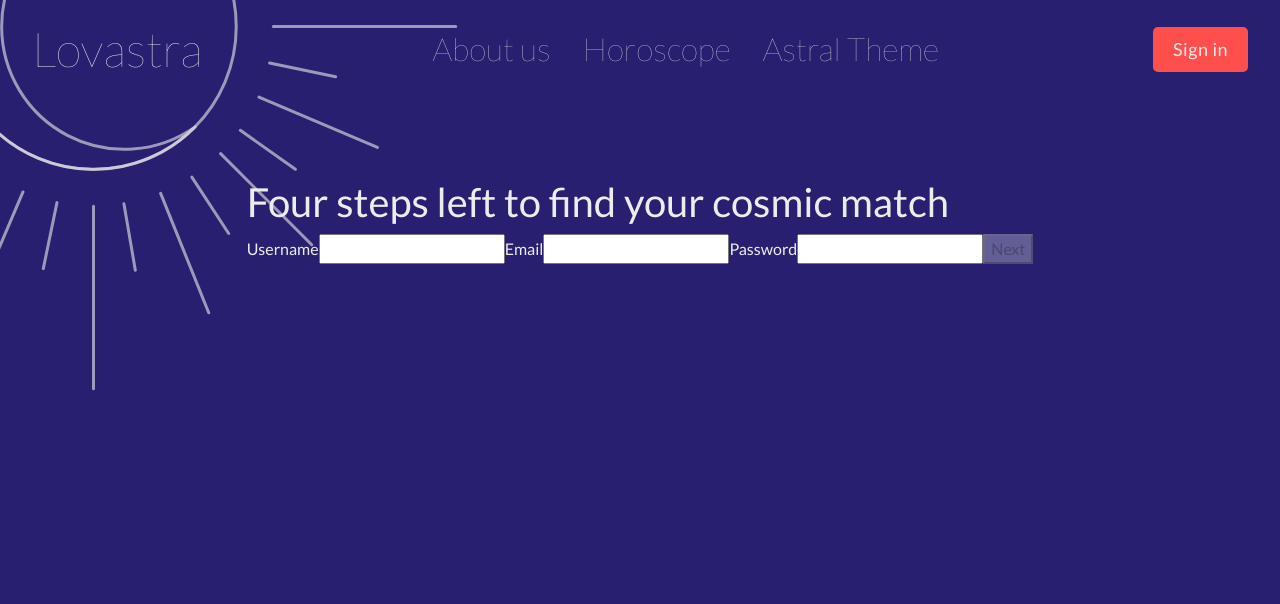
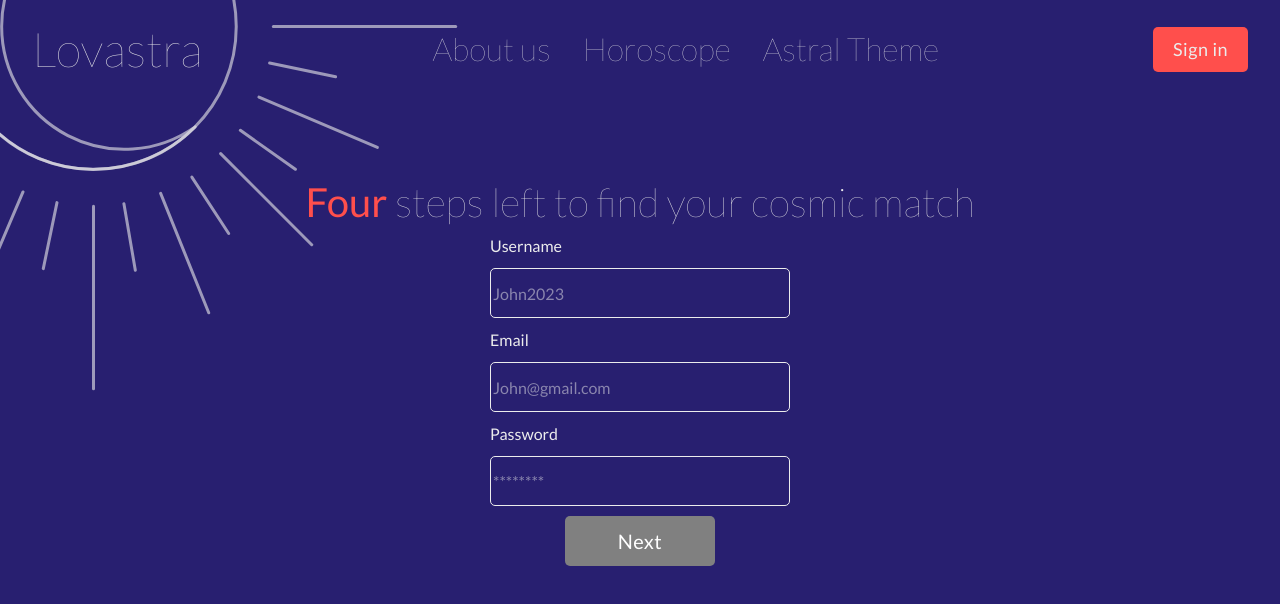
Before and after one commit to Jo-nana/lovastra, a React (Create React App) app: page /signUp in a window 1280 px wide. Shown: the top 604 px of the page. Built offline with nearby package versions, Linux system fonts and the light colour scheme; no server answers.

Commit message:
adding style to the firt step

```diff
--- a/src/components/button/button.component.jsx
+++ b/src/components/button/button.component.jsx
@@ -6,14 +6,16 @@ const BUTTON_TYPES_CLASSES ={
   small: 'small-primary'
 }
 
-const Button = ({children, buttonType, ...otherProps}) => {
+const Button = ({ children, buttonType, isDisabled, ...otherProps }) => {
   return (
-    <button className={`button-container ${BUTTON_TYPES_CLASSES[buttonType]}`}
-    {...otherProps}
+    <button
+      className={`button-container ${BUTTON_TYPES_CLASSES[buttonType]}`}
+      disabled={isDisabled}
+      {...otherProps}
     >
       {children}
     </button>
-  )
-}
+  );
+};
 
 export default Button;
--- a/src/components/button/button.styles.scss
+++ b/src/components/button/button.styles.scss
@@ -40,4 +40,9 @@
     padding: 10px 20px 10px 20px;
     font-size: 18px;
   }
+
+  &:disabled {
+    background-color: gray;
+    color: white;
+  }
 }
--- a/src/components/form/formSteps/stepFour/stepFour.component.jsx
+++ b/src/components/form/formSteps/stepFour/stepFour.component.jsx
@@ -9,9 +9,10 @@ const StepFour = ({ formData, setFormData, onNext, onPrevious }) => {
     setPicture(event.target.files[0]);
   }, []);
 
-  // handle tag selection
+  // handle tag selection by creating a new array of tags
   const handleTagClick = useCallback((tag) => {
     setTags((prevTags) => {
+      // if the tag is already selected, remove it
       if (prevTags.includes(tag)) {
         return prevTags.filter((t) => t !== tag);
       } else {
--- a/src/components/form/formSteps/stepOne/stepOne.component.jsx
+++ b/src/components/form/formSteps/stepOne/stepOne.component.jsx
@@ -1,5 +1,7 @@
 import { useCallback } from "react";
+import Button from '../../../button/button.component';
 
+import './stepOne.styles.scss';
 const StepOne = ({formData, setFormData, onNext}) => {
 
   // useCallback is used to prevent the function from being recreated on every render
@@ -23,38 +25,46 @@ const StepOne = ({formData, setFormData, onNext}) => {
 
   return (
     <div>
-    <h1>Four steps left to find your cosmic match</h1>
-      <form onSubmit={handleSubmit}>
-        <label>
+      <h1>
+        <span className="highlighted-text">Four</span> steps left to find your cosmic match
+      </h1>
+      <form onSubmit={handleSubmit} className='form-step-container'>
+        <label className='label-container'>
           Username
           <input
             type="text"
             name="username"
+            placeholder="John2023"
             value={formData.username}
             onChange={handleInputChange}
+            className="form-input"
           />
         </label>
-        <label>
+        <label className='label-container'>
           Email
           <input
             type="text"
             name="email"
+            placeholder="John@gmail.com"
             value={formData.email}
             onChange={handleInputChange}
+            className="form-input"
           />
         </label>
-        <label>
+        <label className='label-container'>
           Password
           <input
             type="password"
+            placeholder="********"
             name="password"
             value={formData.password}
             onChange={handleInputChange}
+            className="form-input"
           />
       </label>
-        <button type="submit" disabled={!isFormValid}>
+        <Button type="submit" disabled={!isFormValid}>
           Next
-        </button>
+        </Button>
       </form>
     </div>
   );
--- /dev/null
+++ b/src/components/form/formSteps/stepOne/stepOne.styles.scss
@@ -0,0 +1,36 @@
+@import '../../../../index.scss';
+
+.form-step-container{
+  display: flex;
+  flex-direction: column;
+  justify-content: center;
+  align-items: center;
+
+  .label-container{
+    display: flex;
+    flex-direction: column;
+    width: 300px;
+  }
+
+  .form-input{
+    width: 100%;
+    margin: 10px 0;
+    height: 50px;
+    background-color: $background-color;
+    border: 1px solid $secondary-color;
+    border-radius: 5px;
+    color: $secondary-color;
+  }
+
+  input::placeholder {
+    color: rgba(236, 236, 236, 0.5);
+  }
+}
+
+h1{
+  font-weight: 200;
+  .highlighted-text{
+    color: $primary-color;
+    font-weight: 400;
+  }
+}
```
